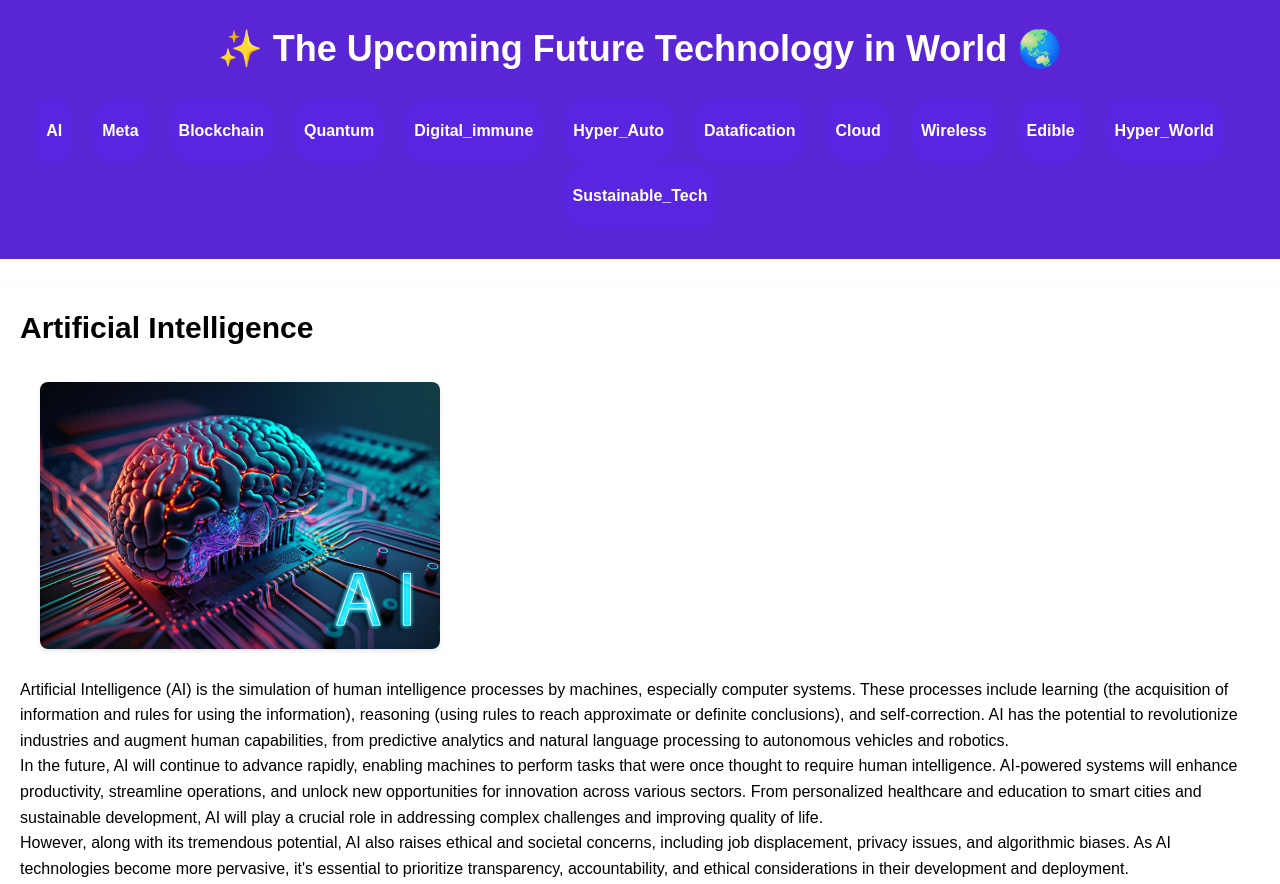
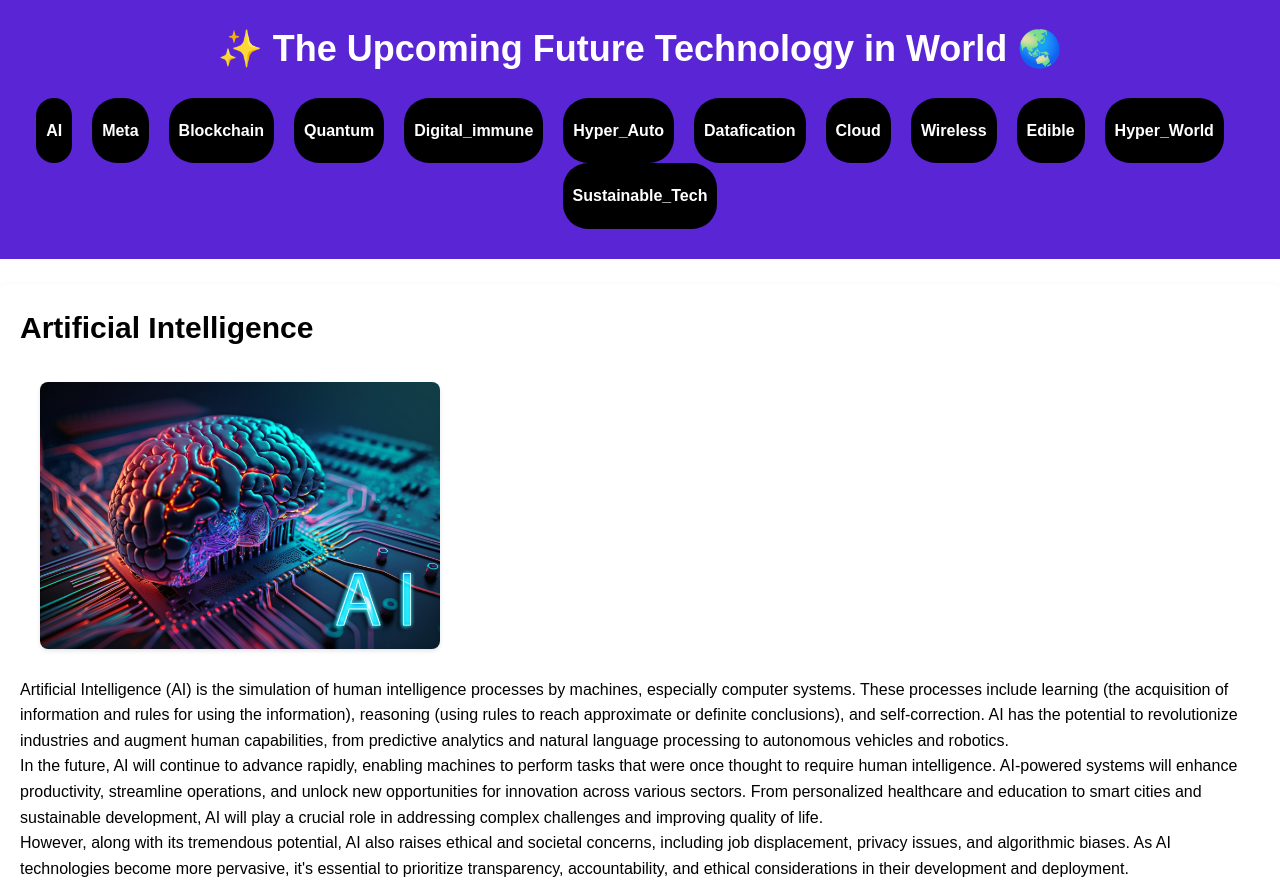
Before and after one commit to Tejaso7/12-Trend-in-New-Technology-, a plain HTML site: page index.html in a window 1280 px wide. Shown: the top 884 px of the page. Drawn offline with Linux system fonts and the light colour scheme; some packages are replaced by stand-ins of ours; a script that the page names is missing.

Commit message:
added new files

```diff
--- a/styles.css
+++ b/styles.css
@@ -97,7 +97,7 @@ section img {
 
 .button {
   display: inline-block;
-  background-color: #5a25e1;
+  background-color: #000000;
   color: #ffffff;
   /* font-size: auto; */
   /* font-weight: bold; */
```
